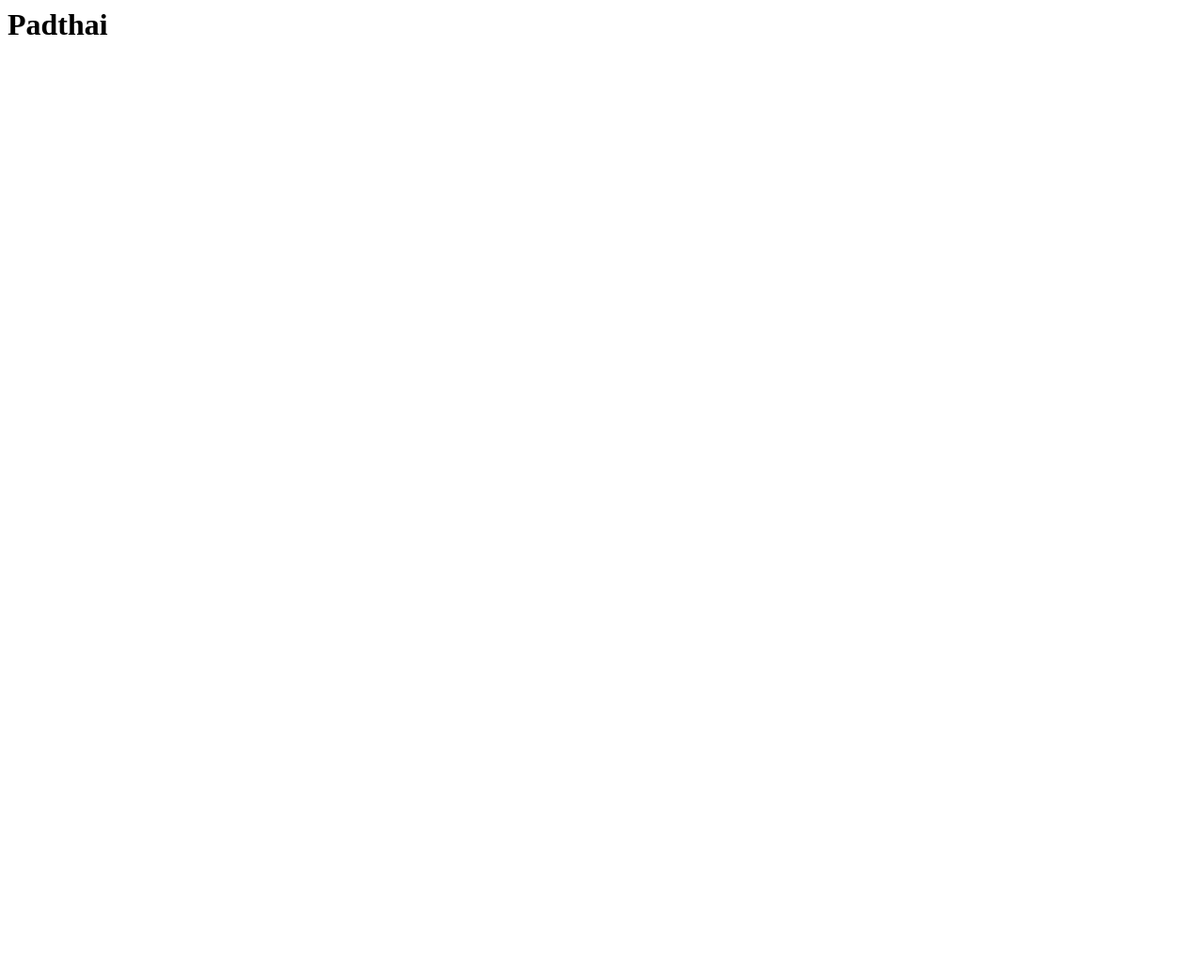
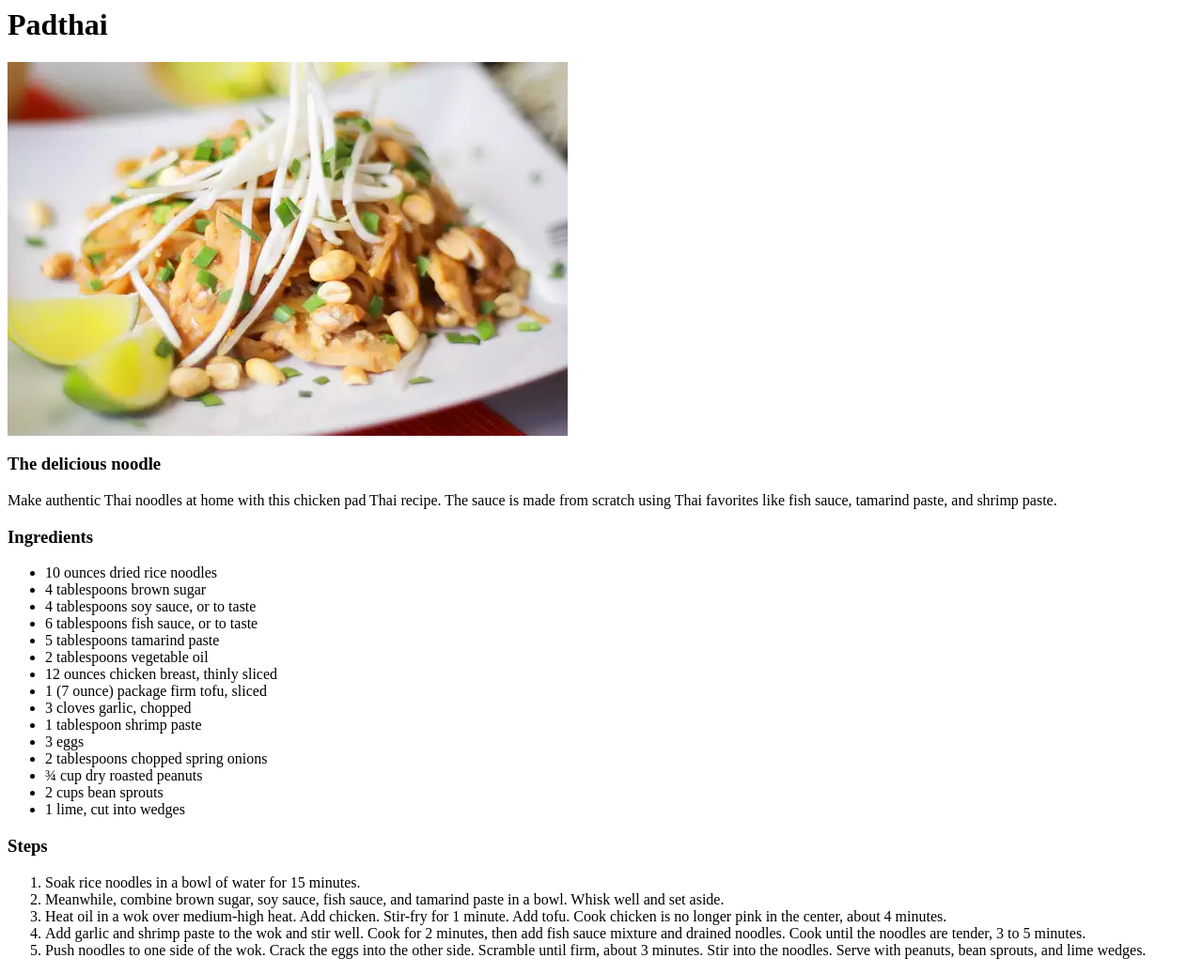
Before and after one commit to Rurutabi/odin-recipes, a plain HTML site: page recipes/Padthai.html in a window 1280 px wide. Shown: the whole page at 94% size. Before the commit the page ends 800 px from the top, so only its background shows below. Drawn offline with Linux system fonts and the light colour scheme.

Commit message:
Adding Ingrediant and Step to make Padthai

```diff
--- a/recipes/Padthai.html
+++ b/recipes/Padthai.html
@@ -5,7 +5,36 @@
 	</head>
     <body>
         <h1>Padthai</h1>
-
+        <img src="../recipes/PadThai.webp" alt="Image of PadThai">
+        <h3>The delicious noodle</h3>
+        <p>Make authentic Thai noodles at home with this chicken pad Thai recipe.
+        The sauce is made from scratch using Thai favorites like fish sauce, tamarind paste, and shrimp paste.</p>
+        <h3>Ingredients</h3>
+        <ul>
+           <li>10 ounces dried rice noodles</li>
+           <li>4 tablespoons brown sugar</li>
+           <li>4 tablespoons soy sauce, or to taste</li>
+           <li>6 tablespoons fish sauce, or to taste</li>
+           <li>5 tablespoons tamarind paste</li>
+           <li>2 tablespoons vegetable oil</li>
+           <li>12 ounces chicken breast, thinly sliced</li>
+           <li>1 (7 ounce) package firm tofu, sliced</li>
+           <li>3 cloves garlic, chopped</li>
+           <li>1 tablespoon shrimp paste</li>
+           <li>3 eggs</li>
+           <li>2 tablespoons chopped spring onions</li>
+           <li>¾ cup dry roasted peanuts</li>
+           <li>2 cups bean sprouts</li>
+           <li>1 lime, cut into wedges</li>
+        </ul>
+        <h3>Steps</h3>
+        <ol>
+         <li>Soak rice noodles in a bowl of water for 15 minutes.</li>
+         <li>Meanwhile, combine brown sugar, soy sauce, fish sauce, and tamarind paste in a bowl. Whisk well and set aside.</li>
+         <li>Heat oil in a wok over medium-high heat. Add chicken. Stir-fry for 1 minute. Add tofu. Cook chicken is no longer pink in the center, about 4 minutes.</li>
+         <li>Add garlic and shrimp paste to the wok and stir well. Cook for 2 minutes, then add fish sauce mixture and drained noodles. Cook until the noodles are tender, 3 to 5 minutes.</li>
+         <li>Push noodles to one side of the wok. Crack the eggs into the other side. Scramble until firm, about 3 minutes. Stir into the noodles. Serve with peanuts, bean sprouts, and lime wedges.</li>
+         </ol>
     </body>
 
 </html>
```
Also changed, not shown: recipes/PadThai.webp (added), 2 other files.
